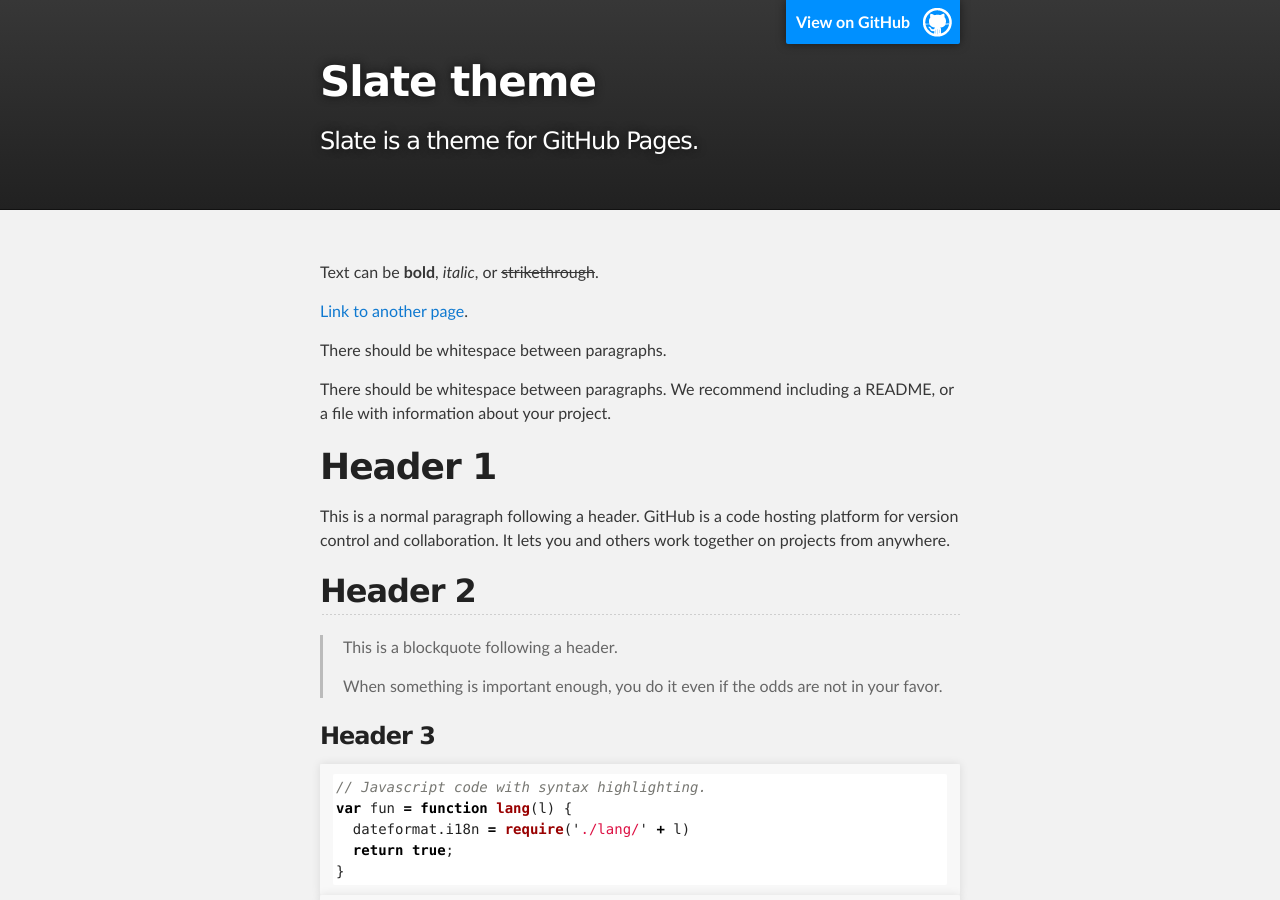
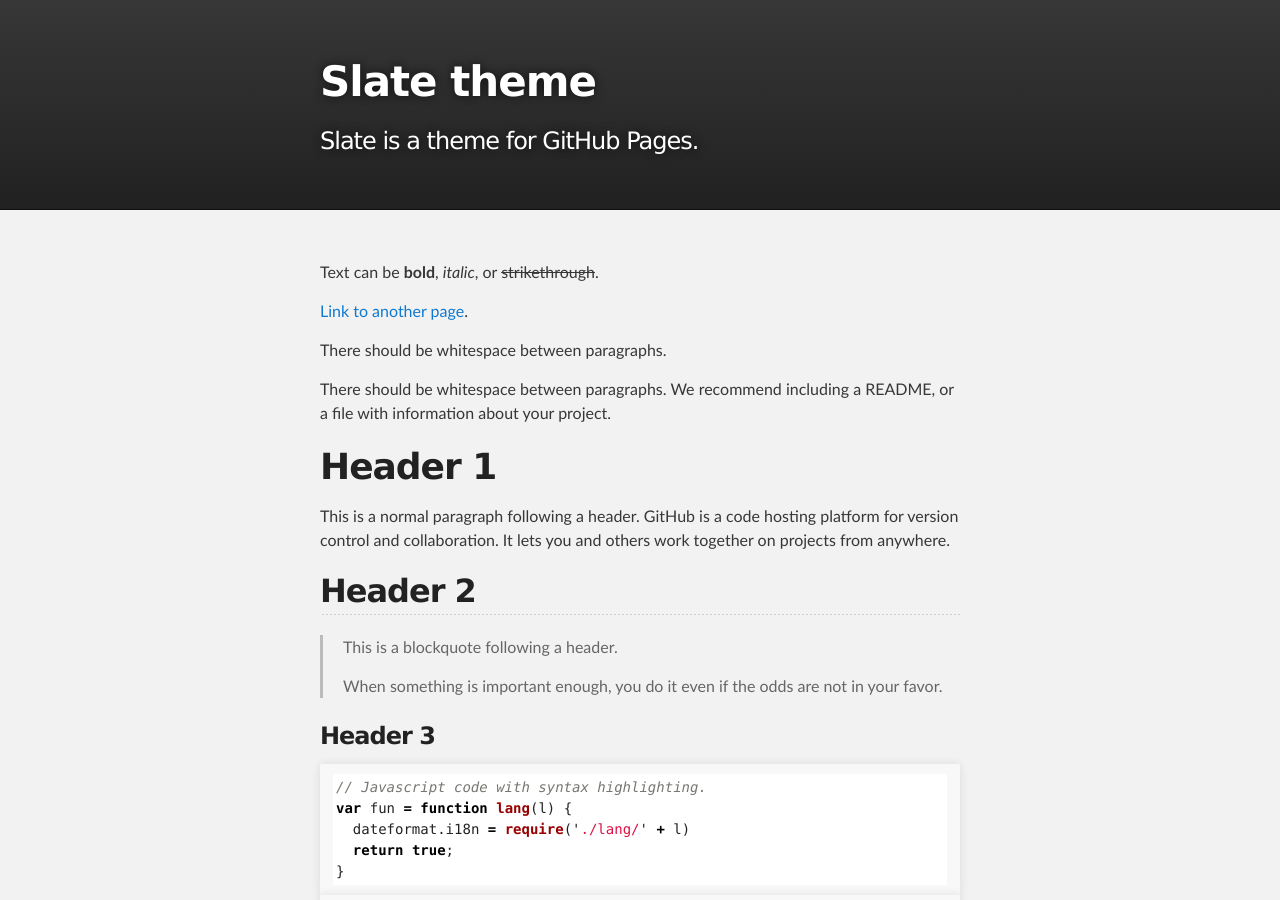
Before and after one commit to Sirishak22/sirishak22.github.io, a Jekyll site: the page built from index.md, in a window 1280 px wide and 900 px high. Built offline with Jekyll 4.4.1, drawn with Linux system fonts in a browser that asks for light colours; some of the changed text lies outside the part shown.

Commit message:
Removed links in footer

```diff
--- a/_layouts/default.html
+++ b/_layouts/default.html
@@ -17,7 +17,7 @@
     <!-- HEADER -->
     <div id="header_wrap" class="outer">
         <header class="inner">
-          <a id="forkme_banner" href="{{ site.github.repository_url }}">View on GitHub</a>
+
 
           <h1 id="project_title">{{ site.title | default: site.github.repository_name }}</h1>
           <h2 id="project_tagline">{{ site.description | default: site.github.project_tagline }}</h2>
@@ -39,7 +39,7 @@
         {% if site.github.is_project_page %}
         <p class="copyright">{{ site.title | default: site.github.repository_name }} maintained by <a href="{{ site.github.owner_url }}">{{ site.github.owner_name }}</a></p>
         {% endif %}
-        <p>Published with <a href="https://pages.github.com">GitHub Pages</a></p>
+
       </footer>
     </div>
 
```
